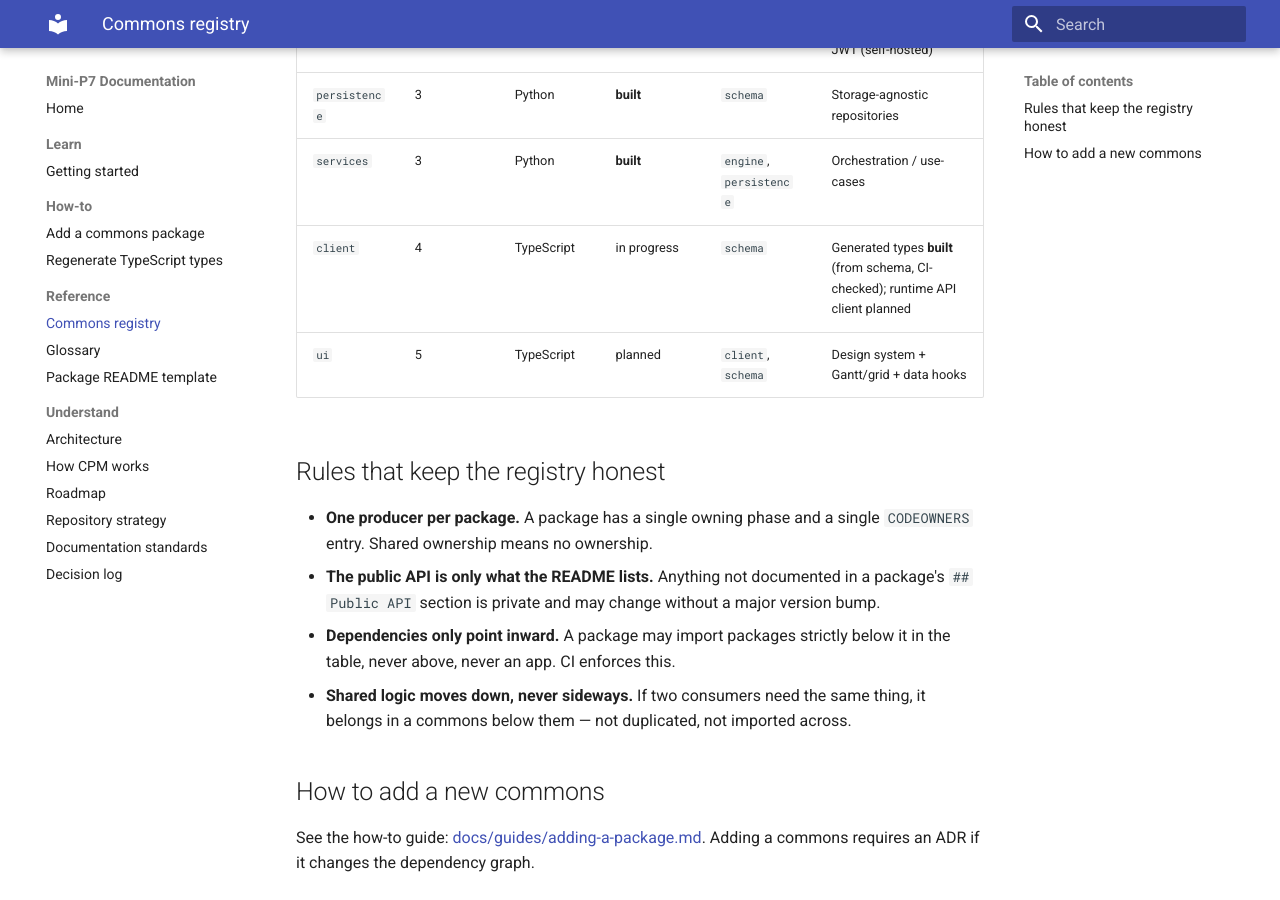
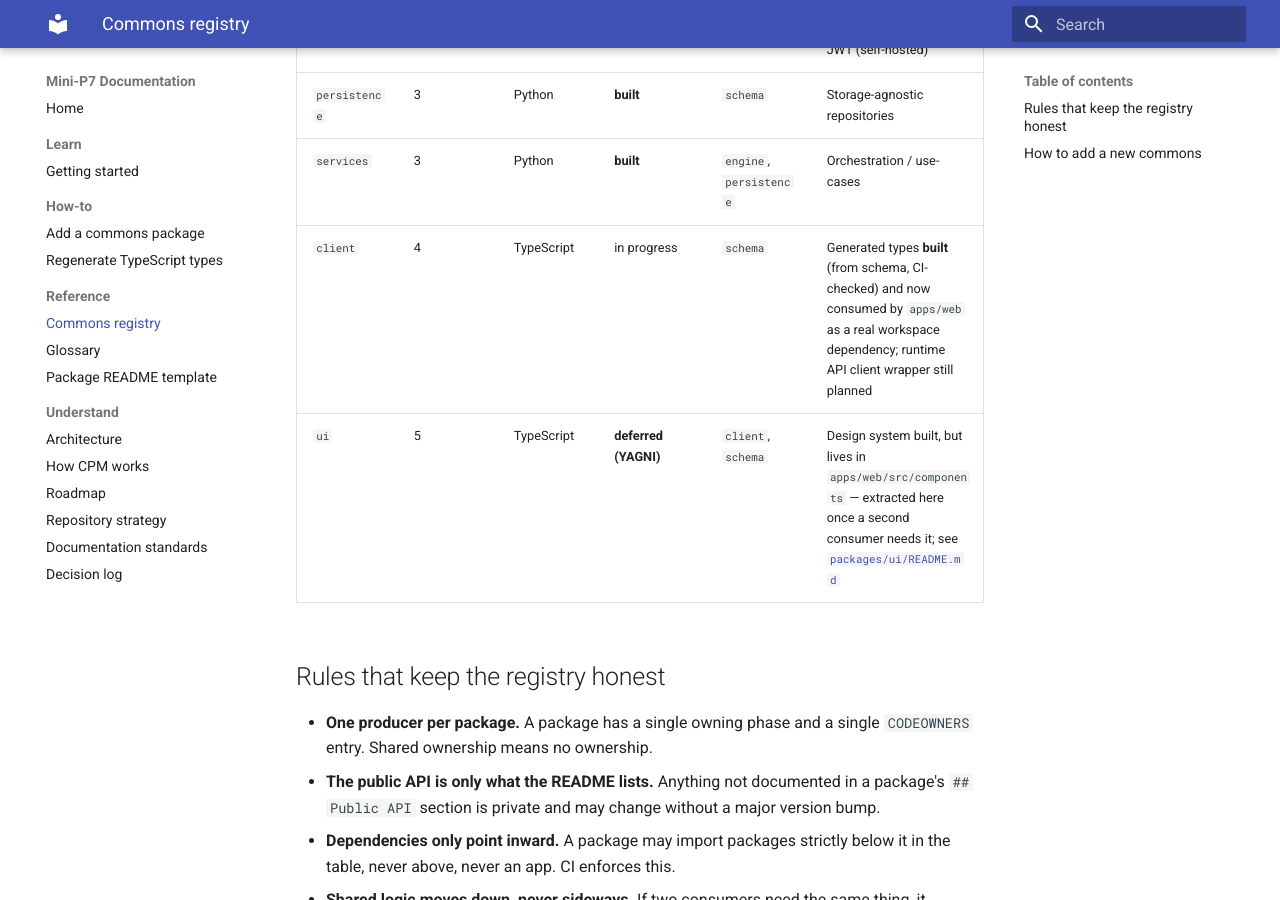
Before and after one commit to shafeehhecker/MiniP7, an MkDocs documentation site: the page built from docs/architecture/commons.md, in a window 1280 px wide and 900 px high, scrolled down 531 px. Built offline with MkDocs 1.6.1 and Material for MkDocs 9.7.7, drawn with Linux system fonts in a browser that asks for light colours.

Commit message:
Update commons.md
Updated client row (now consumed by apps/web) and ui row (deferred YAGNI, points to packages/ui/README.md)

```diff
--- a/docs/architecture/commons.md
+++ b/docs/architecture/commons.md
@@ -15,8 +15,8 @@ phase and must obey the [dependency rule](ARCHITECTURE.md#the-dependency-rule).
 | [`auth`](../../packages/auth/README.md) | M1 | Python | **built** | — | Password hashing + JWT (self-hosted) |
 | `persistence` | 3 | Python | **built** | `schema` | Storage-agnostic repositories |
 | `services` | 3 | Python | **built** | `engine`, `persistence` | Orchestration / use-cases |
-| `client` | 4 | TypeScript | in progress | `schema` | Generated types **built** (from schema, CI-checked); runtime API client planned |
-| `ui` | 5 | TypeScript | planned | `client`, `schema` | Design system + Gantt/grid + data hooks |
+| `client` | 4 | TypeScript | in progress | `schema` | Generated types **built** (from schema, CI-checked) and now consumed by `apps/web` as a real workspace dependency; runtime API client wrapper still planned |
+| `ui` | 5 | TypeScript | **deferred (YAGNI)** | `client`, `schema` | Design system built, but lives in `apps/web/src/components` — extracted here once a second consumer needs it; see [`packages/ui/README.md`](../../packages/ui/README.md) |
 
 ## Rules that keep the registry honest
 
```
